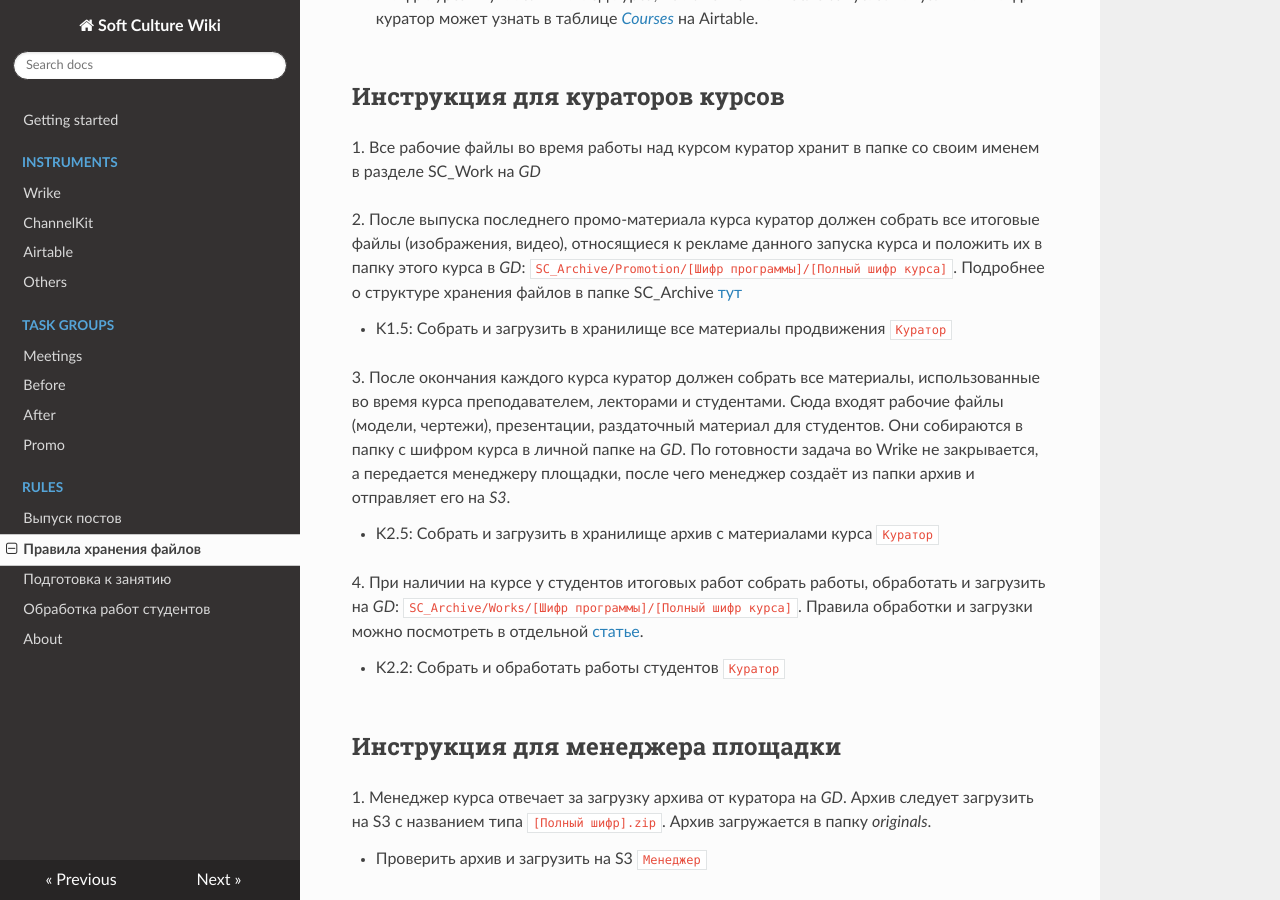
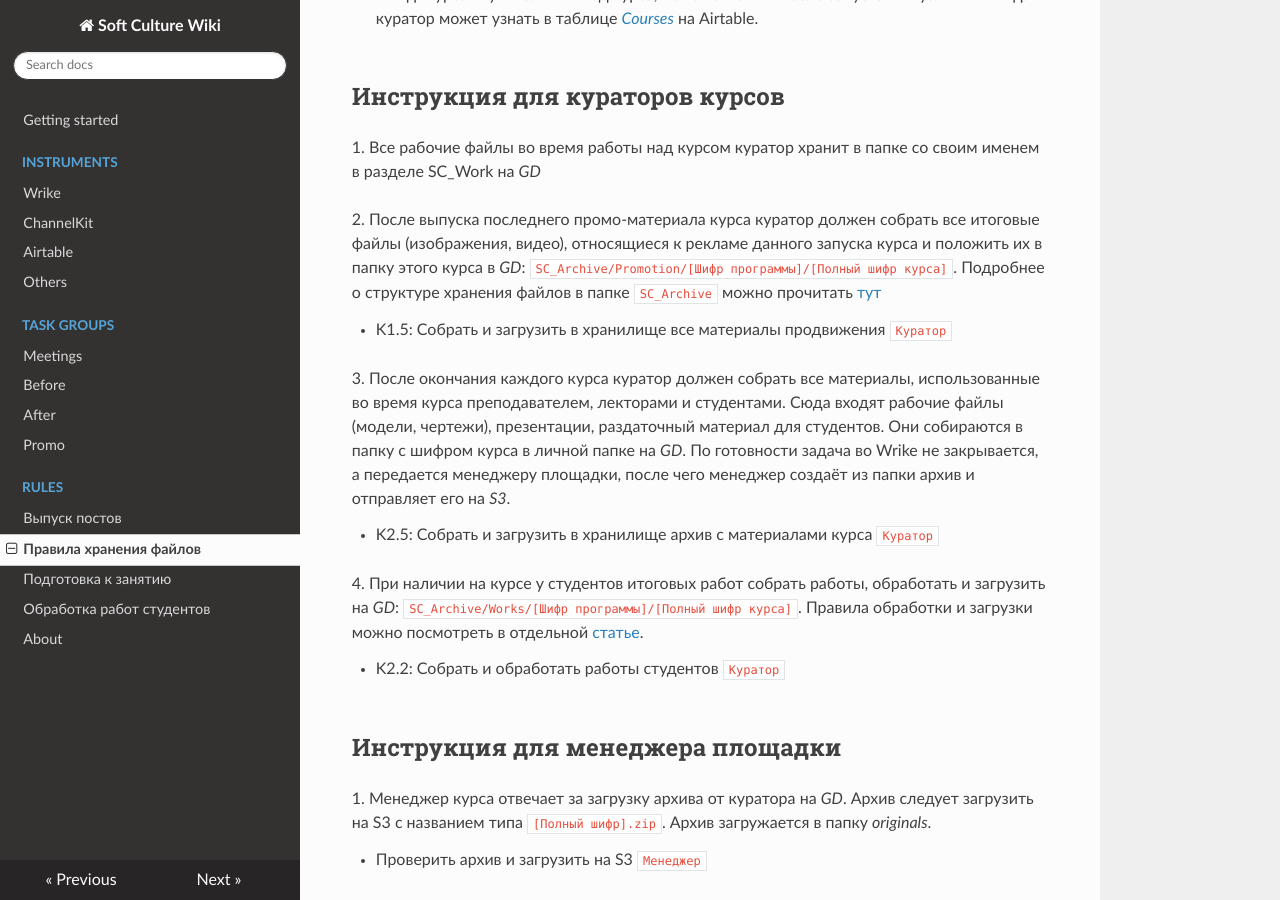
Before and after one commit to arsenyafonin/wiki, an MkDocs documentation site: the page built from docs/ins_13_storage_tasks.md, in a window 1280 px wide and 900 px high, scrolled down 432 px. Built offline with MkDocs 1.6.1, drawn with Linux system fonts in a browser that asks for light colours; nearby versions of some CDN libraries; old or Windows-style settings are respelled for this version of MkDocs.

Commit message:
Update ins_13_storage_tasks.md

```diff
--- a/docs/ins_13_storage_tasks.md
+++ b/docs/ins_13_storage_tasks.md
@@ -14,7 +14,7 @@
 
 1\. Все рабочие файлы во время работы над курсом куратор хранит в папке со своим именем в разделе SC\_Work на *GD*
 
-2\. После выпуска последнего промо-материала курса куратор должен собрать все итоговые файлы (изображения, видео), относящиеся к рекламе данного запуска курса и положить их в папку этого курса в *GD*: `SC_Archive/Promotion/[Шифр программы]/[Полный шифр курса]`. Подробнее о структуре хранения файлов в папке SC\_Archive [тут](https://beegit.com/hive#projects/56619bf838f0dad6309c6d7e/files/57dc4ef48adba4e16ac09430)
+2\. После выпуска последнего промо-материала курса куратор должен собрать все итоговые файлы (изображения, видео), относящиеся к рекламе данного запуска курса и положить их в папку этого курса в *GD*: `SC_Archive/Promotion/[Шифр программы]/[Полный шифр курса]`. Подробнее о структуре хранения файлов в папке `SC_Archive` можно прочитать [тут](...)
 
 * K1.5: Собрать и загрузить в хранилище все материалы продвижения `Куратор`
 
@@ -22,7 +22,7 @@
 
 * K2.5: Собрать и загрузить в хранилище архив с материалами курса `Куратор`
 
-4\. При наличии на курсе у студентов итоговых работ собрать работы, обработать и загрузить на *GD*: `SC_Archive/Works/[Шифр программы]/[Полный шифр курса]`. Правила обработки и загрузки можно посмотреть в отдельной [статье](ссылка).
+4\. При наличии на курсе у студентов итоговых работ собрать работы, обработать и загрузить на *GD*: `SC_Archive/Works/[Шифр программы]/[Полный шифр курса]`. Правила обработки и загрузки можно посмотреть в отдельной [статье](ins_15_students_works.md/).
 
 * K2.2: Собрать и обработать работы студентов `Куратор`
 
```
